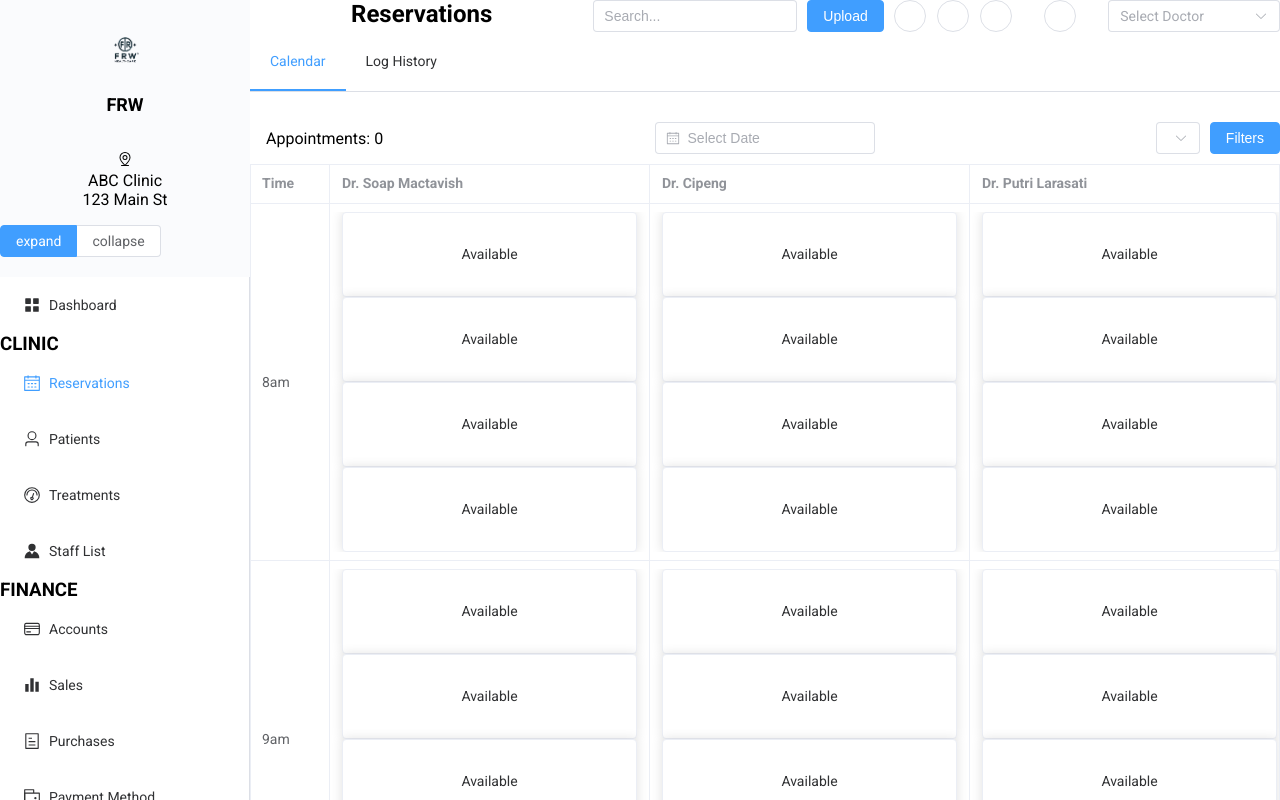
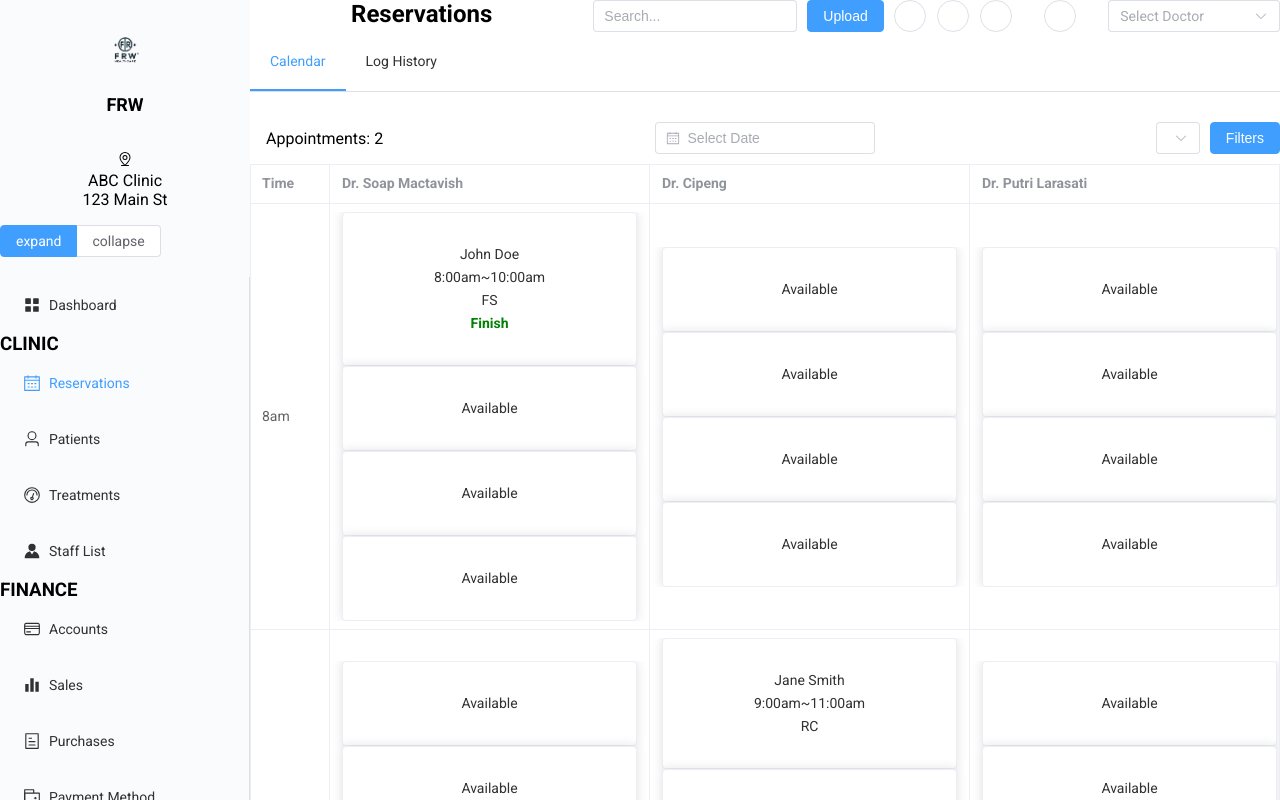
Before and after one commit to preyjk/Double-II, a Vue app in the folder frontend/: page /dashboard in a window 1280 px wide. Built offline with nearby package versions, Linux system fonts and the light colour scheme; what @fawmi/vue-google-maps would draw is missing.

Commit message:
improve: use fake data improve display

```diff
--- a/frontend/src/components/admin/ReservationCalendar.vue
+++ b/frontend/src/components/admin/ReservationCalendar.vue
@@ -62,6 +62,15 @@
               <p>
                 {{ getAppointment(interval, doctor.id) || "Available" }}
               </p>
+              <p v-if="getAppointment(interval, doctor.id)">
+                {{ formatTimeRange(interval) }}
+              </p>
+              <p v-if="getAppointment(interval, doctor.id)">
+                {{ getReasonAbbreviation(getAppointmentReason(interval, doctor.id)) }}
+              </p>
+              <p v-if="isAppointmentCompleted(interval, doctor.id)">
+                <span class="finish-badge">Finish</span>
+              </p>
             </el-card>
           </div>
         </template>
@@ -108,7 +117,22 @@ export default {
         { id: 2, name: "Dr. Cipeng" },
         { id: 3, name: "Dr. Putri Larasati" },
       ],
-      appointments: [],
+      appointments: [
+        {
+          doctorId: 1,
+          time: "8:00",
+          patientName: "John Doe",
+          reason: "Flu Symptoms",
+          completed: true,
+        },
+        {
+          doctorId: 2,
+          time: "9:00",
+          patientName: "Jane Smith",
+          reason: "Routine Check",
+          completed: false,
+        },
+      ],
       timeSlots: [
         { time: "8am", intervals: ["8:00", "8:15", "8:30", "8:45"] },
         { time: "9am", intervals: ["9:00", "9:15", "9:30", "9:45"] },
@@ -124,7 +148,6 @@ export default {
     };
   },
   computed: {
-    // Filtered doctors based on the selected filter
     filteredDoctors() {
       if (this.selectedDoctorFilter === "all") {
         return this.doctors;
@@ -133,47 +156,59 @@ export default {
         (doctor) => doctor.id === this.selectedDoctorFilter
       );
     },
-    // Apply date filter to time slots (assuming your timeSlots might change with the date in future)
     filteredTimeSlots() {
       return this.timeSlots;
     },
   },
   methods: {
-    // Open appointment dialog
     openDialog(interval, doctor) {
       this.selectedTime = interval;
       this.selectedDoctor = doctor;
       this.dialogVisible = true;
     },
-    // Submit appointment
     submitAppointment() {
       this.appointments.push({
         doctorId: this.selectedDoctor.id,
         time: this.selectedTime,
         patientName: this.appointmentForm.patientName,
         reason: this.appointmentForm.reason,
+        completed: false,
       });
       this.dialogVisible = false;
       this.clearForm();
     },
-    // Get appointment details
     getAppointment(time, doctorId) {
       const appointment = this.appointments.find(
         (a) => a.time === time && a.doctorId === doctorId
       );
-      return appointment
-        ? `${appointment.patientName} - ${appointment.reason}`
-        : null;
+      return appointment ? `${appointment.patientName}` : null;
     },
-    // Clear form
+    getAppointmentReason(time, doctorId) {
+      const appointment = this.appointments.find(
+        (a) => a.time === time && a.doctorId === doctorId
+      );
+      return appointment ? appointment.reason : null;
+    },
+    getReasonAbbreviation(reason) {
+      return reason ? reason.split(" ").map((word) => word[0]).join("").toUpperCase() : "";
+    },
+    isAppointmentCompleted(time, doctorId) {
+      const appointment = this.appointments.find(
+        (a) => a.time === time && a.doctorId === doctorId
+      );
+      return appointment ? appointment.completed : false;
+    },
+    formatTimeRange(time) {
+      const hour = time.split(":")[0];
+      const nextHour = parseInt(hour) + 2;
+      return `${hour}:00am~${nextHour}:00am`;
+    },
     clearForm() {
       this.appointmentForm.patientName = "";
       this.appointmentForm.reason = "";
     },
-    // Filter appointments (future functionality, you can extend it)
     filterAppointments() {
       console.log("Filter applied");
-      // Filtering logic will go here if necessary
     },
   },
 };
@@ -208,4 +243,9 @@ export default {
 .appointment-cell:hover {
   background-color: #f0f9eb;
 }
+
+.finish-badge {
+  color: green;
+  font-weight: bold;
+}
 </style>
--- a/frontend/src/pages/admin/BasePage.vue
+++ b/frontend/src/pages/admin/BasePage.vue
@@ -135,6 +135,7 @@ export default {
 
 .el-menu-vertical {
   width: 100%;
+  background-color: #fafbfd;
 }
 
 .el-menu-vertical:not(.el-menu--collapse) {
--- a/frontend/src/pages/admin/DashboardPage.vue
+++ b/frontend/src/pages/admin/DashboardPage.vue
@@ -227,6 +227,7 @@ export default {
 }
 
 .el-menu-vertical {
+  background-color: #fafbfd;
   width: 100%;
 }
 
```
Also changed, not shown: 1 other file (tests, documents, lock files or other folders).
